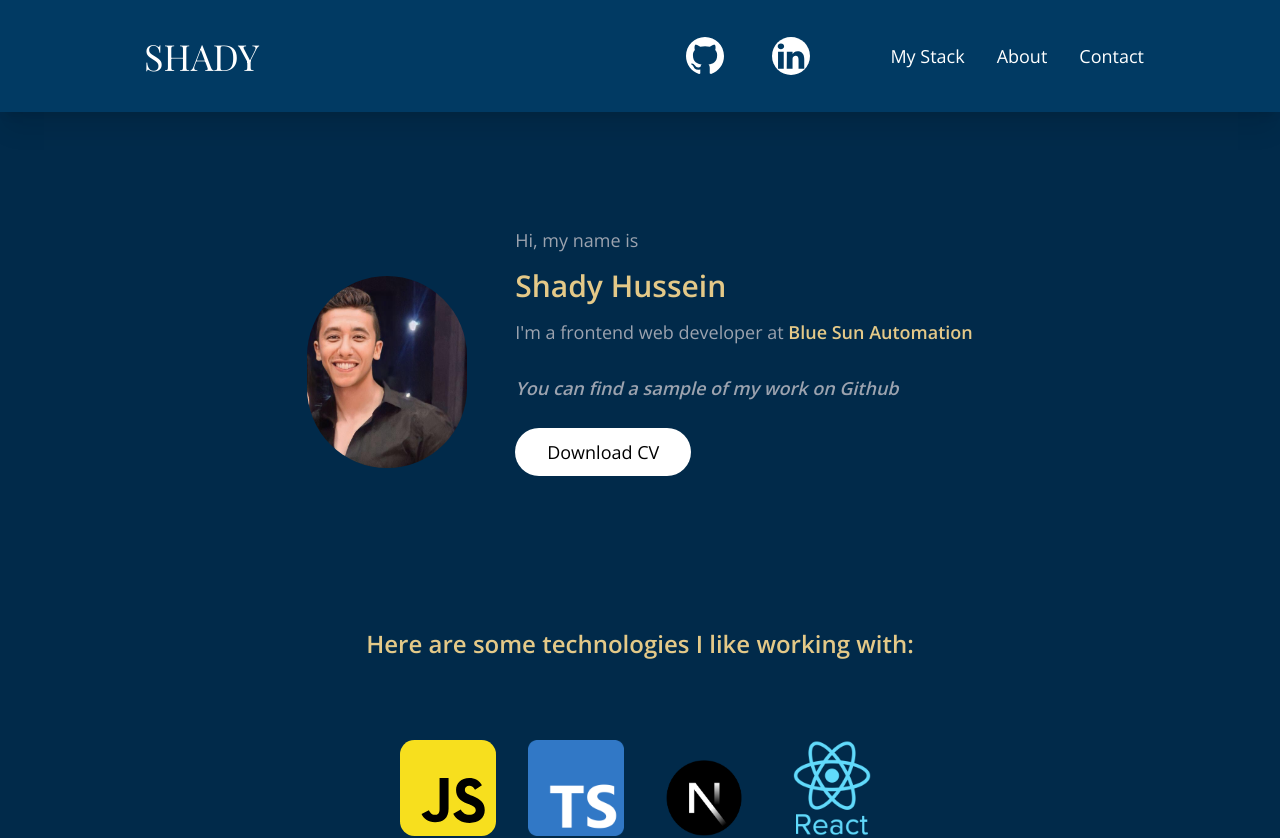
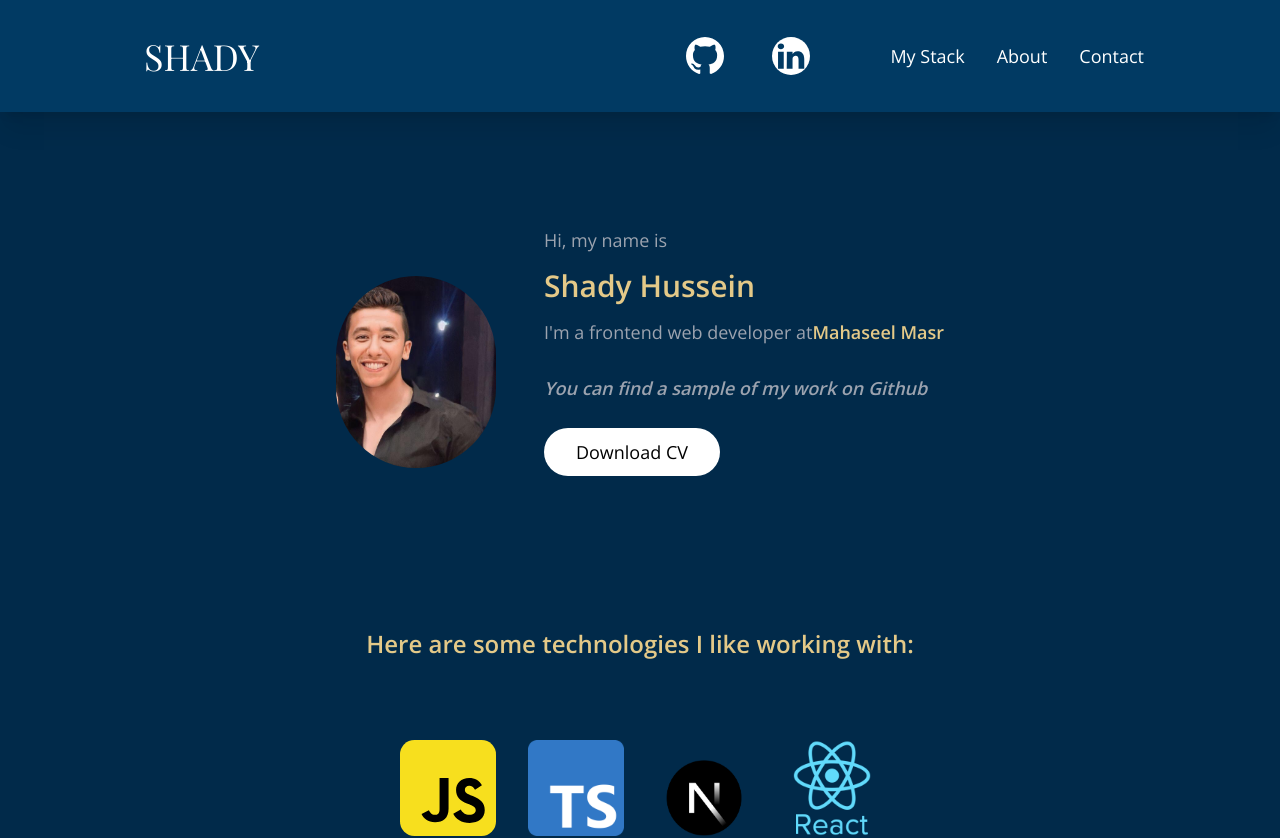
Before and after one commit to shadyhussein99/Portfolio, a React (Vite) app: page / in a window 1280 px wide. Shown: the top 838 px of the page. Built offline with nearby package versions, Linux system fonts and the light colour scheme.

Commit message:
Updating Resume

```diff
--- a/src/components/Title.jsx
+++ b/src/components/Title.jsx
@@ -20,9 +20,9 @@ function Title() {
           Shady Hussein
         </h1>
         <p>
-          I'm a frontend web developer at{" "}
+          I'm a frontend web developer at
           <span className="text-heading font-semibold">
-            Blue Sun Automation
+            Mahaseel Masr
           </span>
         </p>
         <em>
```
